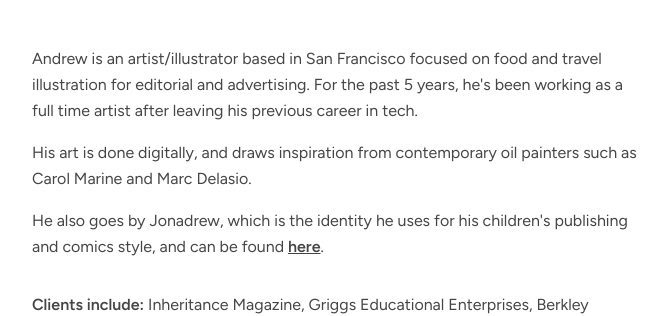
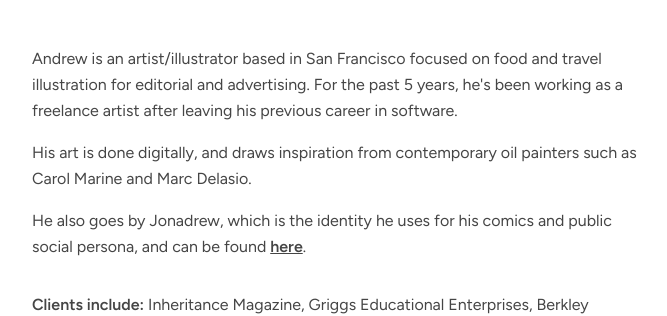
Before and after one commit to andrwyoung/art-portfolio, a Next.js app: page /about in a window 1280 px wide. Shown: the part 571-887 px from the top of the page, without its empty margins (304-971 px from the left). Built offline with nearby package versions, Linux system fonts and the light colour scheme; a web font is replaced by a local one.

Commit message:
be more vague

```diff
--- a/app/about/page.tsx
+++ b/app/about/page.tsx
@@ -29,16 +29,16 @@ export default function About() {
         <p>
           Andrew is an artist/illustrator based in San Francisco focused on food
           and travel illustration for editorial and advertising. For the past 5
-          years, he&apos;s been working as a full time artist after leaving his
-          previous career in tech.
+          years, he&apos;s been working as a freelance artist after leaving his
+          previous career in software.
         </p>
         <p>
           His art is done digitally, and draws inspiration from contemporary oil
           painters such as Carol Marine and Marc Delasio.
         </p>
         <p>
-          He also goes by Jonadrew, which is the identity he uses for his
-          children&apos;s publishing and comics style, and can be found{" "}
+          He also goes by Jonadrew, which is the identity he uses for his comics
+          and public social persona, and can be found{" "}
           <a
             href="https://www.jonadrew.com/"
             className="font-bold font-body underline"
```
